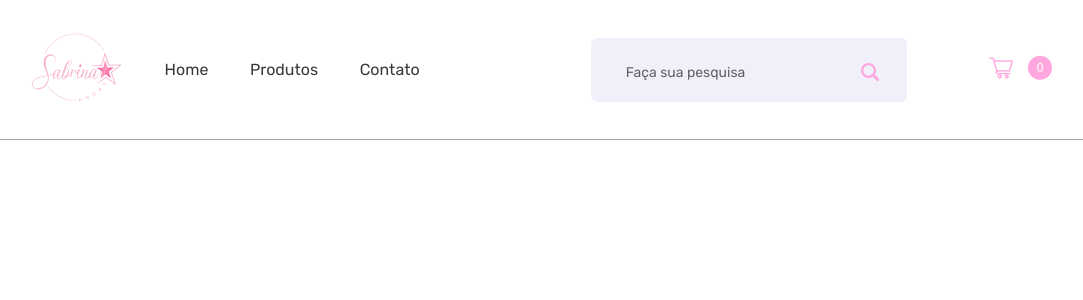
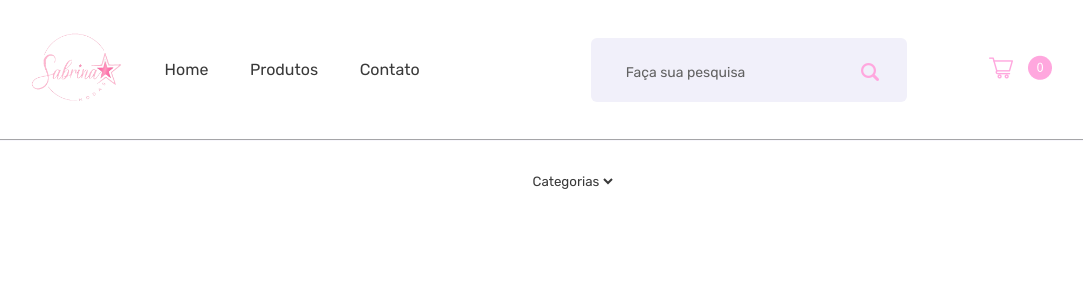
Before and after one commit to WallyssonSousa/ecommerce_sabrina-modas, a PHP site: page /views/Produtos/index.html in a window 1280 px wide. Shown: the top 300 px of the page, without its empty margins (68-1151 px from the left). Run offline with PHP 8.4, Linux system fonts and the light colour scheme.

Commit message:
menu dropdown

```diff
--- a/css/produto.css
+++ b/css/produto.css
@@ -104,3 +104,13 @@
     width: 90%;
     border-color: #F8F7FC;
 }
+
+.select-categoria{
+    display: grid;
+    place-items: center;
+    margin: 2rem;
+}
+
+.select-categoria select{
+    border: none;
+}
--- a/views/Produtos/index.html
+++ b/views/Produtos/index.html
@@ -3,8 +3,10 @@
 <head>
     <meta charset="UTF-8">
     <meta name="viewport" content="width=device-width, initial-scale=1.0">
-    <title>Produtos</title>
+    <title>Sabrina Modas | Produtos</title>
+    <link rel="shortcut icon" href="../../img/favicon.ico" type="image/x-icon">
     <link rel="stylesheet" href="./../../css/produto.css">
+    <link href="/dist/output.css" rel="stylesheet">
 </head>
 <body>
     <header class="header">
@@ -55,6 +57,18 @@
 
     <main>
 
+        <div class="select-categoria">
+            <select class="select">
+                <option value="option1">Categorias</option>
+                <option value="option2">Conjuntos</option>
+                <option value="option3">Tênis</option>
+            </select>
+            <span class="custom-arrow"></span>
+        </div>
+
+
+
+
     </main>
 </body>
 </html>
```
Also changed, not shown: css/style.css (+0 -38 lines).
